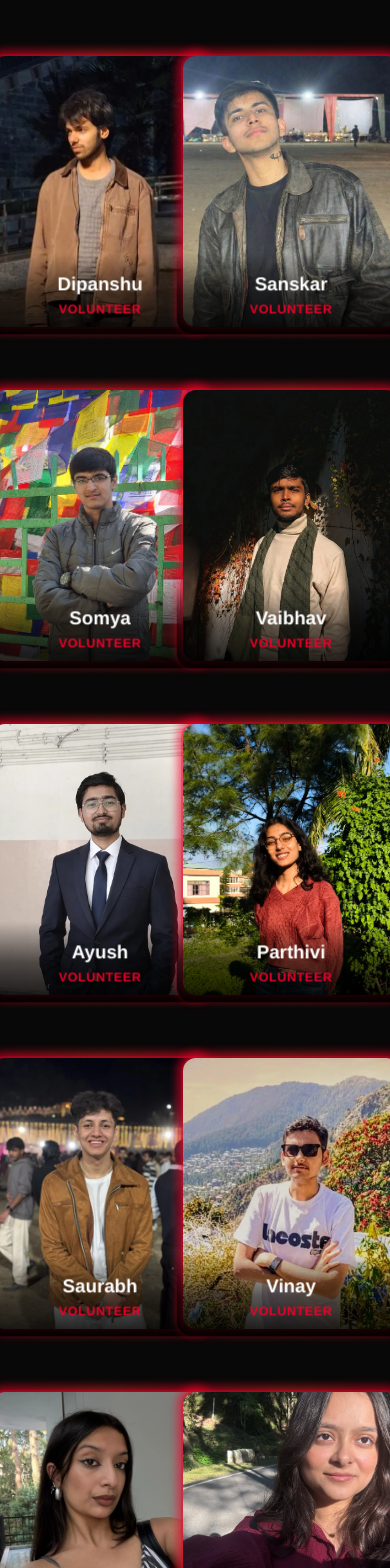
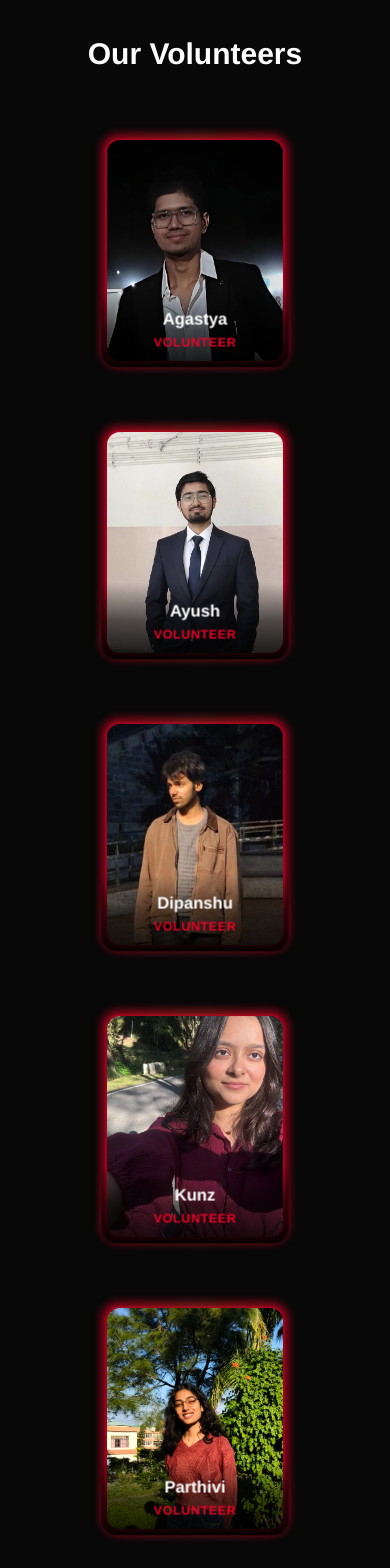
Before and after one commit to festnimbus/tedx-website2026, a Next.js app: page /team in a window 390 px wide. Shown: the part 1220-2788 px from the top of the page. Built offline with nearby package versions, Linux system fonts and the light colour scheme.

Commit message:
volunteer prob fix

```diff
--- a/app/api/contact/route.ts
+++ b/app/api/contact/route.ts
@@ -1,10 +1,18 @@
 import { NextRequest, NextResponse } from 'next/server'
 import { Resend } from 'resend'
 
-const resend = new Resend(process.env.RESEND_API_KEY)
-
 export async function POST(request: NextRequest) {
     try {
+        // Check for API key at runtime
+        if (!process.env.RESEND_API_KEY) {
+            console.error('RESEND_API_KEY is not configured')
+            return NextResponse.json(
+                { error: 'Email service is not configured. Please contact the administrator.' },
+                { status: 500 }
+            )
+        }
+
+        const resend = new Resend(process.env.RESEND_API_KEY)
         const { name, email, phone, interest, message } = await request.json()
 
         // Validate required fields
--- a/app/api/subscribe/route.ts
+++ b/app/api/subscribe/route.ts
@@ -1,10 +1,18 @@
 import { NextRequest, NextResponse } from 'next/server'
 import { Resend } from 'resend'
 
-const resend = new Resend(process.env.RESEND_API_KEY)
-
 export async function POST(request: NextRequest) {
     try {
+        // Check for API key at runtime
+        if (!process.env.RESEND_API_KEY) {
+            console.error('RESEND_API_KEY is not configured')
+            return NextResponse.json(
+                { error: 'Email service is not configured. Please contact the administrator.' },
+                { status: 500 }
+            )
+        }
+
+        const resend = new Resend(process.env.RESEND_API_KEY)
         const { email } = await request.json()
 
         // Validate email
--- a/app/team/page.tsx
+++ b/app/team/page.tsx
@@ -24,63 +24,63 @@ const organizers = [
 const volunteers = [
     {
         id: 1,
+        name: 'Agastya',
+        image: '/volunteers/agastya.webp',
+    },
+    {
+        id: 2,
+        name: 'Ayush',
+        image: '/volunteers/ayush.webp',
+    },
+    {
+        id: 3,
         name: 'Dipanshu',
         image: '/volunteers/Dipanshu.webp',
     },
     {
-        id: 2,
+        id: 4,
+        name: 'Kunz',
+        image: '/volunteers/kunz.webp',
+    },
+    {
+        id: 5,
+        name: 'Parthivi',
+        image: '/volunteers/parthivi.webp',
+    },
+    {
+        id: 6,
+        name: 'Prasi',
+        image: '/volunteers/Prasi.webp',
+    },
+    {
+        id: 7,
         name: 'Sanskar',
         image: '/volunteers/Sanskar.webp',
     },
     {
-        id: 3,
+        id: 8,
+        name: 'Saurabh',
+        image: '/volunteers/saurabh.webp',
+    },
+    {
+        id: 9,
         name: 'Somya',
         image: '/volunteers/Somya Verma.webp',
     },
     {
-        id: 4,
+        id: 10,
+        name: 'Suhanee',
+        image: '/volunteers/suhanee.webp',
+    },
+    {
+        id: 11,
         name: 'Vaibhav',
         image: '/volunteers/Vaibhav.webp',
     },
     {
-        id: 5,
-        name: 'Ayush',
-        image: '/volunteers/ayush.webp',
-    },
-    {
-        id: 6,
-        name: 'Parthivi',
-        image: '/volunteers/parthivi.webp',
-    },
-    {
-        id: 7,
-        name: 'Saurabh',
-        image: '/volunteers/saurabh.webp',
-    },
-    {
-        id: 8,
+        id: 12,
         name: 'Vinay',
         image: '/volunteers/vinay.webp',
-    },
-    {
-        id: 9,
-        name: 'Suhanee',
-        image: '/volunteers/suhanee.webp',
-    },
-    {
-        id: 10,
-        name: 'Kunz',
-        image: '/volunteers/kunz.webp',
-    },
-    {
-        id: 11,
-        name: 'Agastya',
-        image: '/volunteers/agastya.webp',
-    },
-    {
-        id: 12,
-        name: 'Prasi',
-        image: '/volunteers/Prasi.webp',
     },
 ]
 
@@ -173,11 +173,19 @@ export default function TeamPage() {
                     </motion.div>
 
                     {/* Volunteers Section */}
+                    <motion.h2
+                        initial={{ opacity: 0, y: 20 }}
+                        animate={{ opacity: 1, y: 0 }}
+                        transition={{ duration: 0.6, delay: 0.3 }}
+                        className="text-3xl md:text-4xl font-bold text-white text-center mb-12"
+                    >
+                        Our Volunteers
+                    </motion.h2>
                     <motion.div
                         variants={containerVariants}
                         initial="hidden"
                         animate="visible"
-                        className="grid grid-cols-2 md:grid-cols-3 gap-6 md:gap-10"
+                        className="flex flex-col items-center gap-8"
                     >
                         {volunteers.map((member) => (
                             <motion.div
@@ -189,10 +197,10 @@ export default function TeamPage() {
                                     imageSrc={member.image}
                                     altText={member.name}
                                     captionText={member.name}
-                                    containerHeight="310px"
-                                    containerWidth="220px"
-                                    imageHeight="275px"
-                                    imageWidth="220px"
+                                    containerHeight="260px"
+                                    containerWidth="180px"
+                                    imageHeight="225px"
+                                    imageWidth="180px"
                                     rotateAmplitude={10}
                                     scaleOnHover={1.1}
                                     showMobileWarning={false}
@@ -200,7 +208,7 @@ export default function TeamPage() {
                                     displayOverlayContent={true}
                                     overlayContent={
                                         <div className="text-center">
-                                            <h3 className="text-lg font-bold text-white mb-0.5">
+                                            <h3 className="text-base font-bold text-white mb-0.5">
                                                 {member.name}
                                             </h3>
                                             <p className="text-tedx-red text-xs uppercase tracking-wider font-semibold">
```
